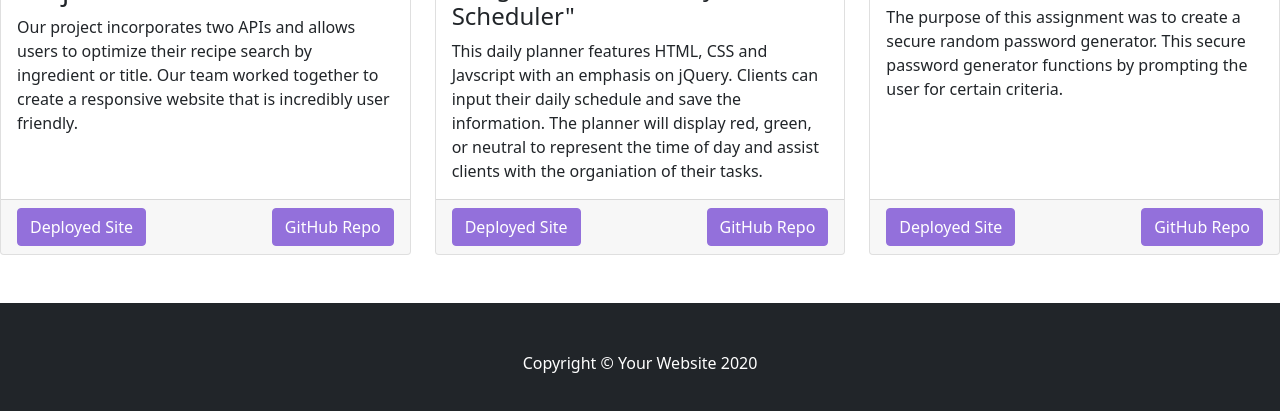
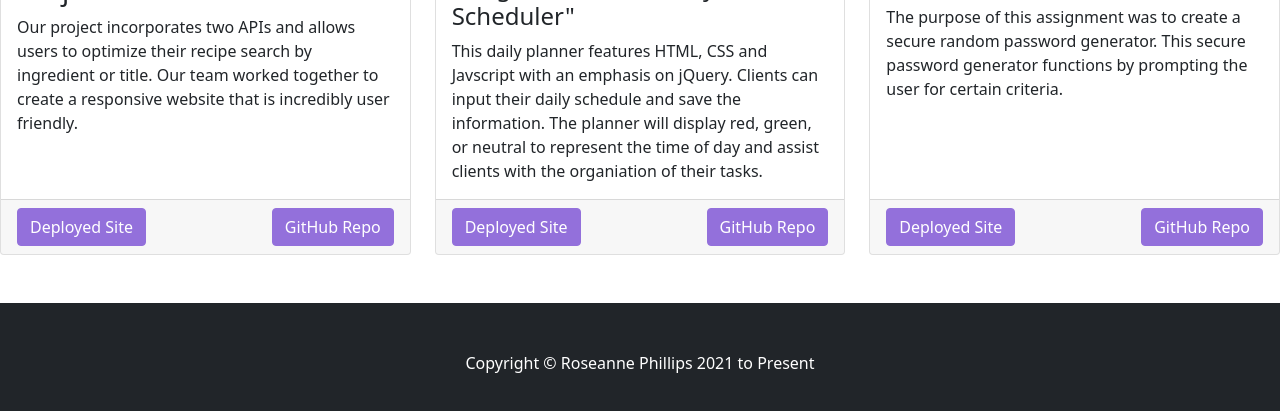
Before and after one commit to Rophillips/updated-portfolio-2, a plain HTML site: page index.html in a window 1280 px wide. Shown: the part 1542-1953 px from the top of the page. Drawn offline with nearby package versions, Linux system fonts and the light colour scheme.

Commit message:
added name to copyright

```diff
--- a/index.html
+++ b/index.html
@@ -176,7 +176,7 @@
   <!-- Footer -->
   <footer class="py-5 bg-dark">
     <div class="container">
-      <p class="m-0 text-center text-white">Copyright &copy; Your Website 2020</p>
+      <p class="m-0 text-center text-white">Copyright &copy; Roseanne Phillips 2021 to Present</p>
     </div>
     <!-- /.container -->
   </footer>
```
